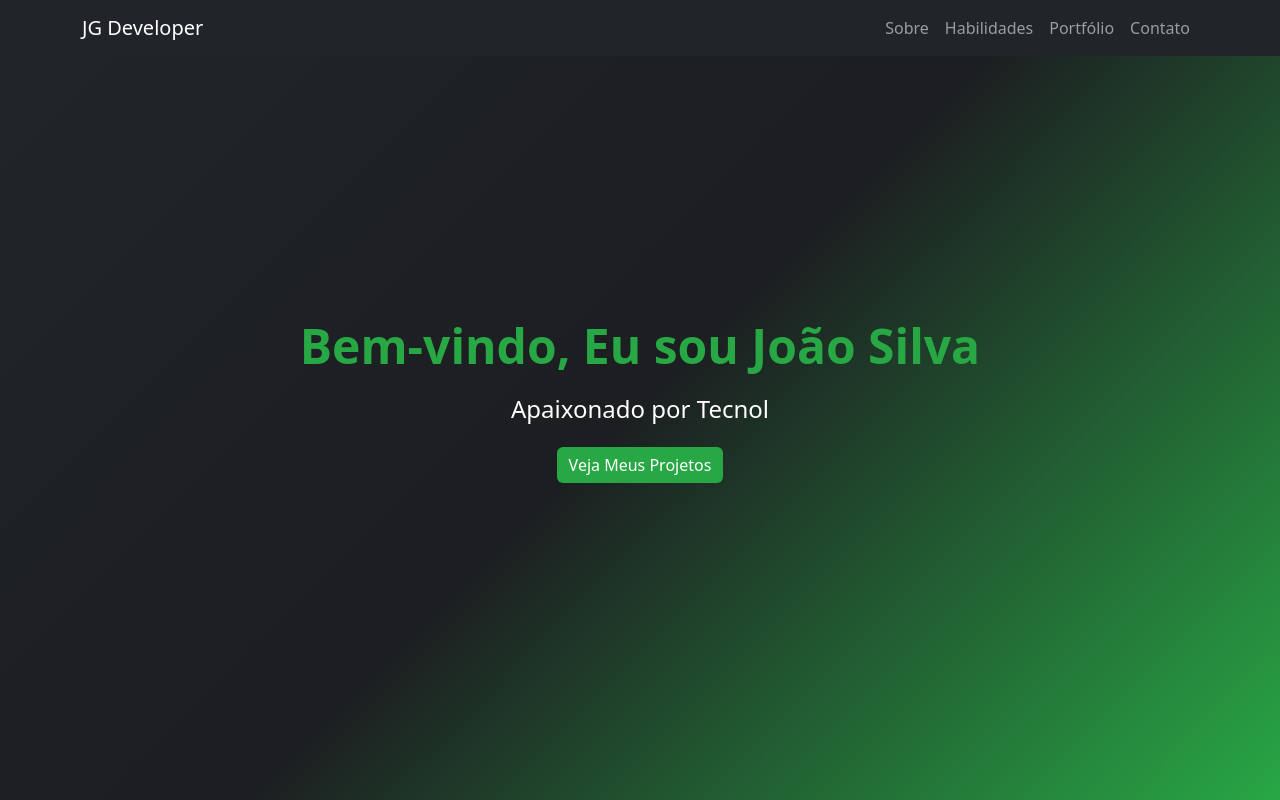
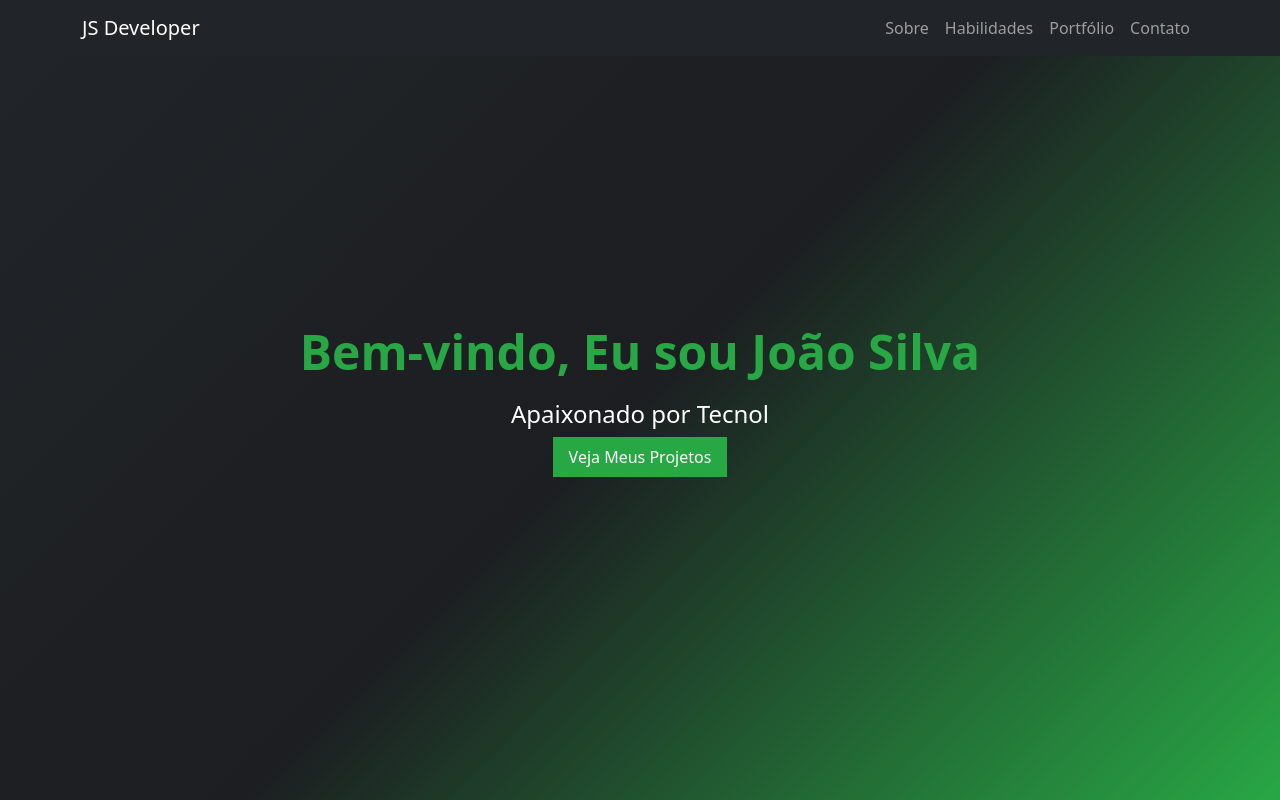
Before and after one commit to JoaoGomesDev32/portfolio, a Vue app: page / in a window 1280 px wide. Shown: the top 800 px of the page. Built offline with nearby package versions, Linux system fonts and the light colour scheme.

Commit message:
:lipstick: sessão navbar style

```diff
--- a/src/assets/global.css
+++ b/src/assets/global.css
@@ -6,51 +6,15 @@
   box-sizing: border-box;
 }
 
+html {
+    scroll-behavior: smooth;
+}
+
 body {
     background-color: #1c1e21;
     color: #ffffff;
 }
 
-.navbar, .footer {
-    background-color: #222529;
+h1, h2, h3, h4, h5 {
+    color: #18d26e;
 }
-
-.navbar .nav-link:hover {
-    border-bottom: 4px solid #18d26e;
-}
-
-.btn-primary {
-    background-color: #28a745;
-    border: none;
-    cursor: pointer;
-    margin-top: 15px; /* Espaço do botão para o item acima */
-    color: white; /* Garante contraste com o fundo */
-  }
-
-  .btn-primary:hover {
-    background-color: #218838;
-  }
-
-  /* Remove a cor azul no estado de :focus e :active */
-  .btn-primary:focus,
-  .btn-primary:active {
-    background-color: #1e7e34; /* Um tom mais escuro de verde para indicar o clique */
-    outline: none; /* Remove a borda azul padrão */
-    box-shadow: none; /* Remove o efeito de sombra azul no estado de foco */
-  }
-
-
-/* .btn-primary {
-    background-color: #18d26e;
-    border-color: #18d26e;
-}
-
-.btn-primary:hover {
-    background-color: #159e5c;
-    border-color: #159e5c;
-}
-
-  /* Cores para títulos */
-/* h1, h2, h3, h4, h5 {
-    color: #18d26e;
-} */
--- a/src/components/Contact.vue
+++ b/src/components/Contact.vue
@@ -32,4 +32,5 @@
 .contact-section {
     background-color: #121212;
 }
+
 </style>
--- a/src/components/Hero.vue
+++ b/src/components/Hero.vue
@@ -52,19 +52,10 @@ export default defineComponent({
     <div class="hero-content">
       <h1>Bem-vindo, Eu sou João Silva</h1>
       <h2 ref="subtitle" class="hero-subtitle"></h2>
-      <router-link to="/#portfolio" class="btn btn-primary">Veja Meus Projetos</router-link>
+      <a href="#portfolio" class="btn btn-primary">Veja Meus Projetos</a>
     </div>
   </section>
 </template>
-<!-- <template>
-  <header class="hero text-center text-white d-flex align-items-center justify-content-center" @mousemove="handleMouseMove">
-    <div class="container position-relative">
-      <h1>Olá, Eu Sou João Gomes</h1>
-      <p>Desenvolvedor Web</p>
-      <router-link to="#portfolio" class="btn btn-primary">Veja Meu Trabalho</router-link>
-    </div>
-  </header>
-</template> -->
 
 <style scoped>
 .hero {
@@ -92,24 +83,28 @@ export default defineComponent({
   color: white;
 }
 
-.btn-primary {
+a.btn-primary {
+  all: unset; /* Remove todos os estilos padrão do navegador */
   background-color: #28a745;
-  border: none;
   cursor: pointer;
-  margin-top: 15px; /* Espaço do botão para o item acima */
-  color: white; /* Garante contraste com o fundo */
+  text-decoration: none;
+  display: inline-block; /* Garantir comportamento como botão */
+  color: white;
+  padding: 0.5em 1em;
+  text-align: center;
+  transition: background-color 0.3s ease;
 }
 
-.btn-primary:hover {
+a.btn-primary:hover {
   background-color: #218838;
 }
 
-/* Remove a cor azul no estado de :focus e :active */
-.btn-primary:focus,
-.btn-primary:active {
-  background-color: #1e7e34; /* Um tom mais escuro de verde para indicar o clique */
-  outline: none; /* Remove a borda azul padrão */
-  box-shadow: none; /* Remove o efeito de sombra azul no estado de foco */
+a.btn-primary:focus,
+a.btn-primary:active,
+a.btn-primary:focus-visible {
+  background-color: #1e7e34;
+  outline: none;
+  box-shadow: none;
 }
 
 </style>
--- a/src/components/Navbar.vue
+++ b/src/components/Navbar.vue
@@ -5,7 +5,7 @@
 <template>
     <nav class="navbar navbar-expand-lg navbar-dark bg-dark fixed-top">
       <div class="container">
-        <router-link class="navbar-brand" to="#home">JG Developer</router-link>
+        <router-link class="navbar-brand" to="/">JS Developer</router-link>
         <button
           class="navbar-toggler"
           type="button"
@@ -20,16 +20,16 @@
         <div class="collapse navbar-collapse" id="navbarNav">
           <ul class="navbar-nav ms-auto">
             <li class="nav-item">
-              <router-link class="nav-link" to="#about">Sobre</router-link>
+              <a class="nav-link" href="#about">Sobre</a>
             </li>
             <li class="nav-item">
-              <router-link class="nav-link" to="#skills">Habilidades</router-link>
+              <a class="nav-link" href="#skills">Habilidades</a>
             </li>
             <li class="nav-item">
-              <router-link class="nav-link" to="#portfolio">Portfólio</router-link>
+              <a class="nav-link" href="#portfolio">Portfólio</a>
             </li>
             <li class="nav-item">
-              <router-link class="nav-link" to="#contact">Contato</router-link>
+              <a class="nav-link" href="#contact">Contato</a>
             </li>
           </ul>
         </div>
@@ -39,4 +39,24 @@
 
   <style scoped>
   /* Estilos específicos do Navbar */
+.navbar-nav .nav-link {
+  padding: 0.5rem 1rem;
+  position: relative;
+}
+
+.navbar-nav .nav-link::after {
+  content: '';
+  display: block;
+  width: 0;
+  height: 2px;
+  border-bottom: 4px solid #18d26e;
+  transition: width .3s;
+  position: absolute;
+  bottom: 0;
+  left: 0;
+}
+
+.navbar-nav .nav-link:hover::after {
+  width: 100%;
+}
   </style>
```
Also changed, not shown: src/components/ParticlesContainer.vue (deleted, +0 -61 lines).
